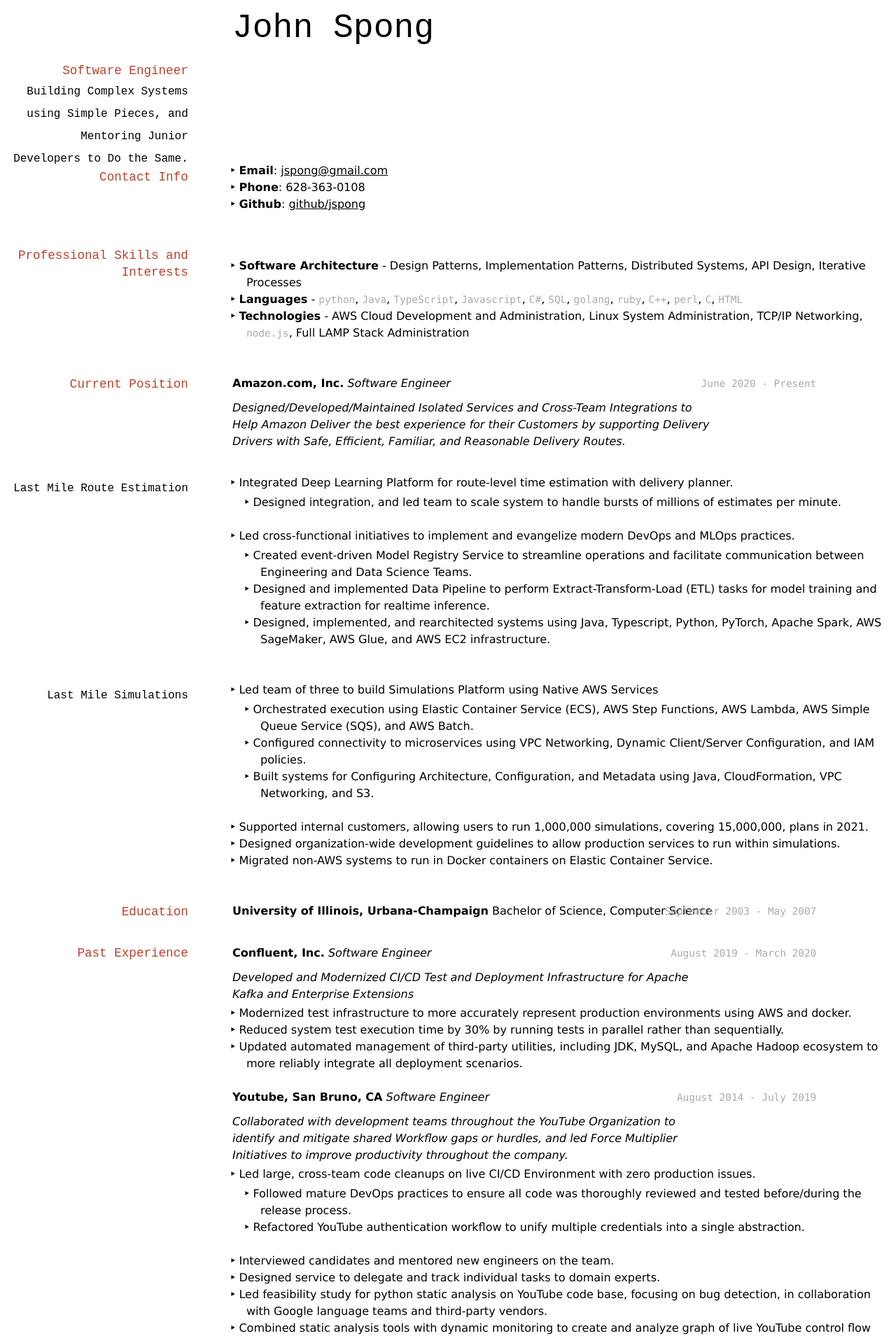
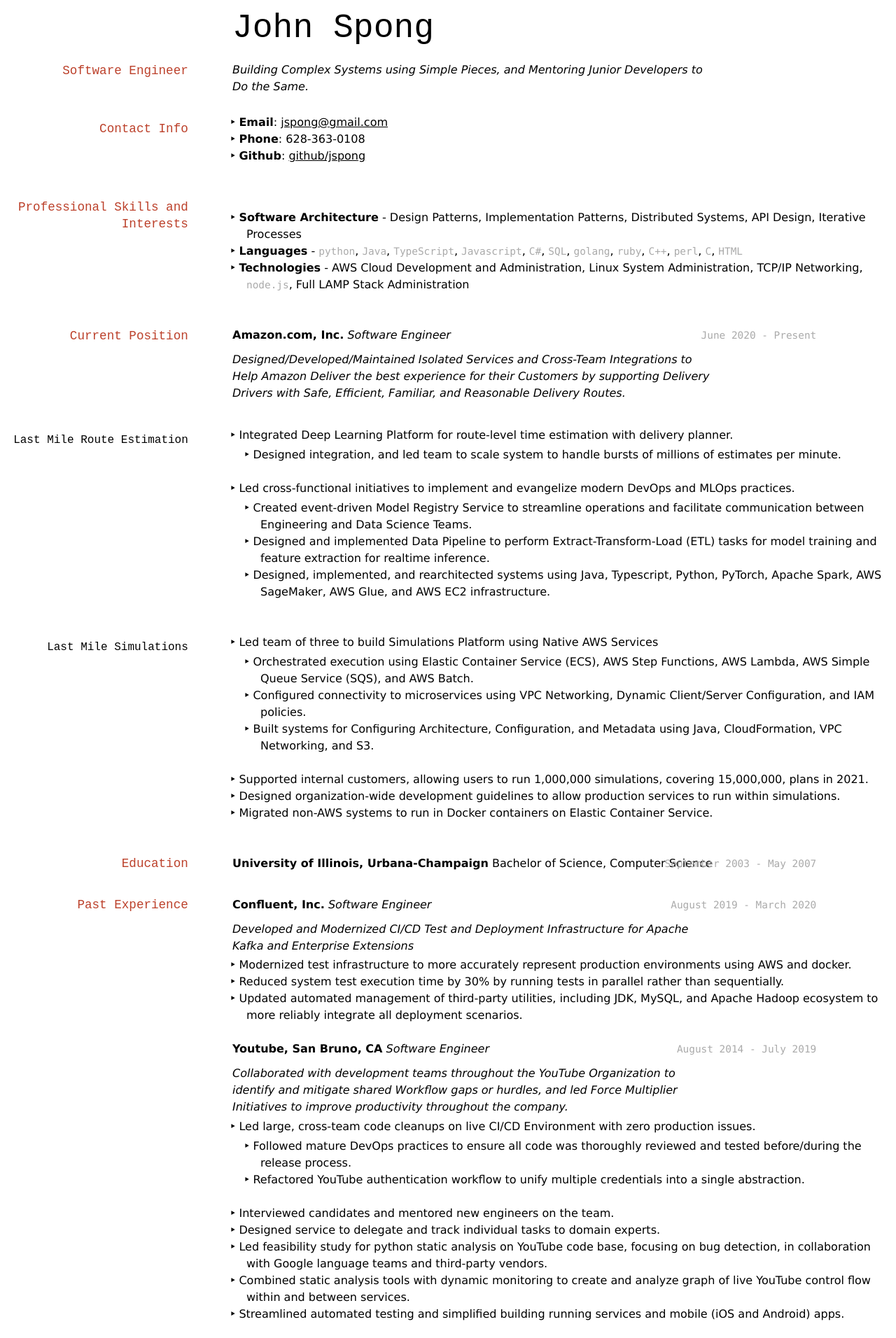
Before and after one commit to jspong/jspong.github.io, a Jekyll site: the page built from resume.md, in a window 1280 px wide. Shown: the top 1912 px of the page at 70% size. Built offline with Jekyll 4.4.1, drawn with Linux system fonts in a browser that asks for light colours.

```diff
--- a/resume.md
+++ b/resume.md
@@ -11,7 +11,7 @@ Using the wonderful layout from https://github.com/elipapa/markdown-cv/
 
 ## Software Engineer
 
-### Building Complex Systems using Simple Pieces, and Mentoring Junior Developers to Do the Same.
+_Building Complex Systems using Simple Pieces, and Mentoring Junior Developers to Do the Same._
 
 ## Contact Info
 
```
